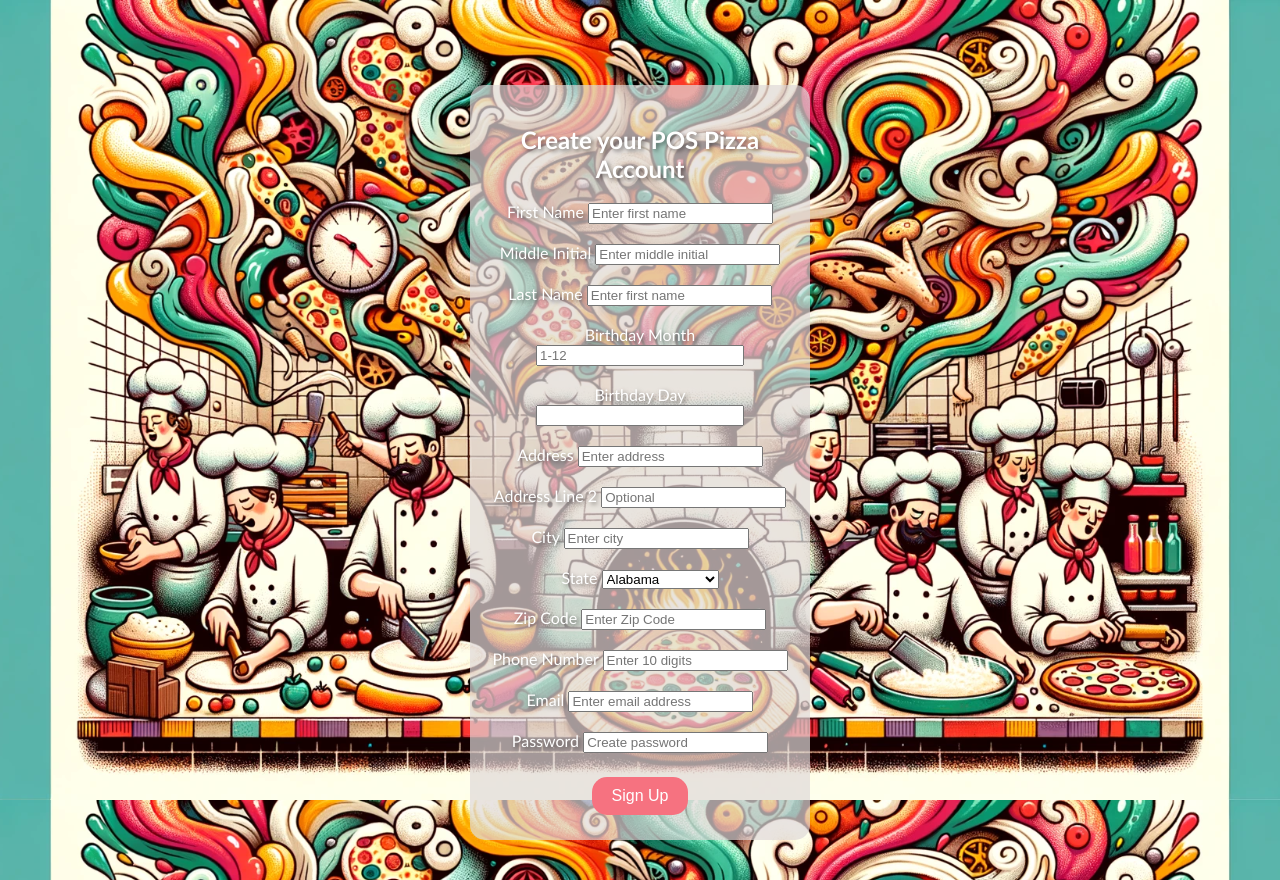
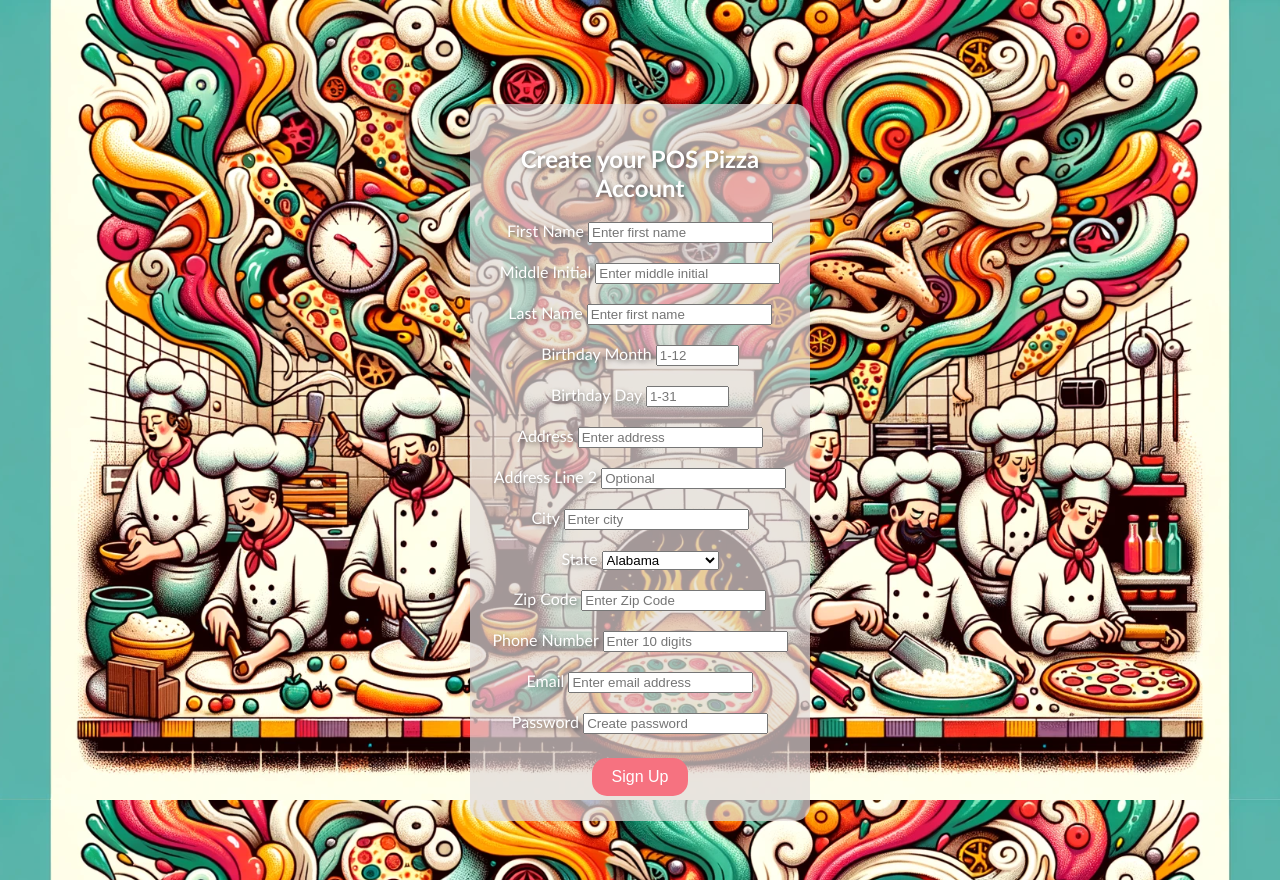
Before and after one commit to mcfixstuff/Point-Of-Sale-Database, a PHP site: page /signup.php in a window 1280 px wide. Run offline with PHP 8.4, Linux system fonts and the light colour scheme.

Commit message:
Update signup.php

```diff
--- a/signup.php
+++ b/signup.php
@@ -80,12 +80,12 @@ if ($_SERVER["REQUEST_METHOD"] == "POST") {
 
         <div>
             <label for="birthday_month">Birthday Month  </label>
-            <input type="number" id="birthday_month" name="birthday_month" min="1" max="12" placeholder="1-12" style="width: 200px;">
+            <input type="number" id="birthday_month" name="birthday_month" min="1" max="12" placeholder="1-12" style="width: 75px;">
         </div><br>
 
         <div>
             <label for="birthday_day">Birthday Day  </label>
-            <input type="number" id="birthday_day" name="birthday_day" min="1" max="31" placeholer = "1-31" style="width: 200px;">
+            <input type="number" id="birthday_day" name="birthday_day" min="1" max="31" placeholder = "1-31" style="width: 75px;">
         </div><br>
 
         <div>
```
